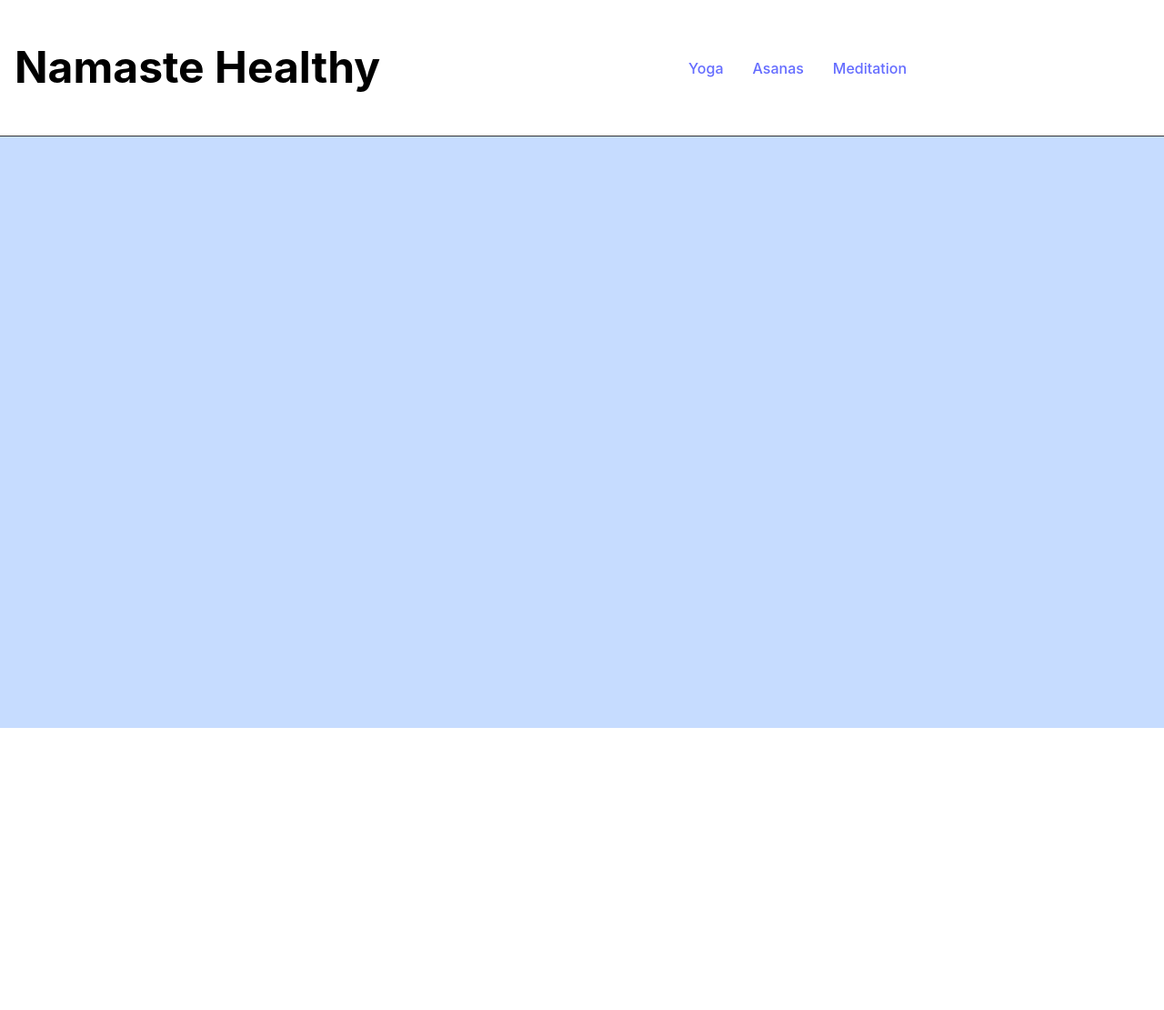
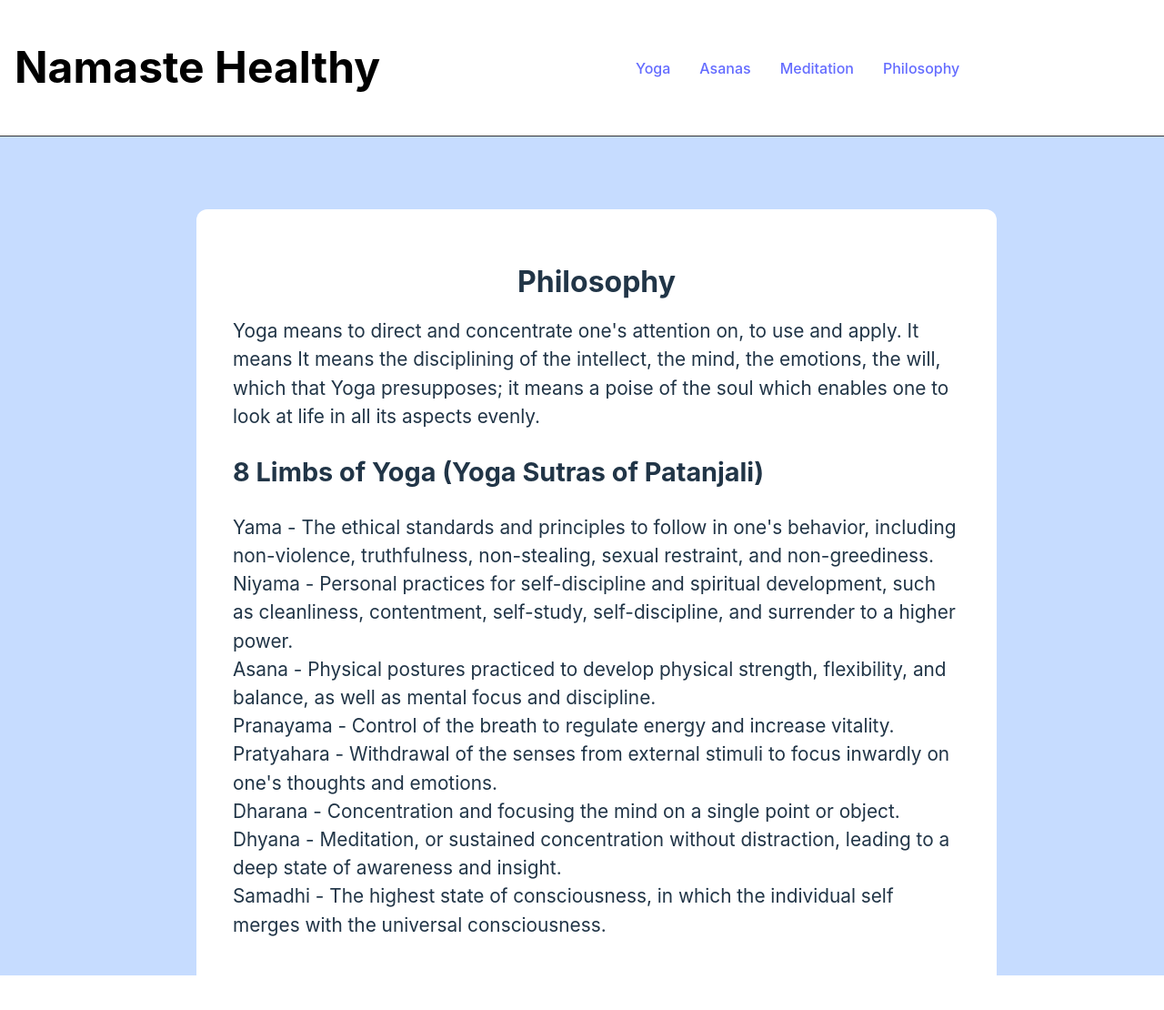
Before and after one commit to lawjonathan17/namaste-healthy, a React (Vite) app in the folder namaste-fe/: page /philosophy in a window 1280 px wide. Shown: the top 1110 px of the page at 91% size. Before the commit the page ends 800 px from the top, so only its background shows below. Built offline with nearby package versions, Linux system fonts and the light colour scheme.

Commit message:
Add Philosophy page

```diff
--- a/namaste-fe/src/App.tsx
+++ b/namaste-fe/src/App.tsx
@@ -8,7 +8,7 @@ import { Link, Routes, Route } from "react-router-dom"
 import Asanas from "./pages/asanas"
 import { Yoga } from "./pages/yoga"
 import { Meditation } from "./pages/meditation"
-
+import { Philosophy } from "./pages/philosophy"
 
 
 
@@ -25,6 +25,7 @@ function App() {
               <li className="menu-li"><Link to="/">Yoga</Link></li>
               <li className="menu-li"><Link to="/asanas">Asanas</Link></li>
               <li className="menu-li"><Link to="/meditation">Meditation</Link></li>
+              <li className="menu-li"><Link to="/philosophy">Philosophy</Link></li>
             </ul>
           </nav>
         </div>
@@ -43,6 +44,7 @@ function App() {
         <Route path="/" element={<Yoga />} />
         <Route path="/asanas" element={<Asanas />} />
         <Route path="/meditation" element={<Meditation />} />
+        <Route path="/philosophy" element={<Philosophy />} />
       </Routes>
     </>
 
--- /dev/null
+++ b/namaste-fe/src/pages/philosophy.tsx
@@ -0,0 +1,53 @@
+import { $Body, $Header, $Text, $Topic } from "./common"
+
+export function Philosophy() {
+
+    const renderEightLimbs = () => {
+        return (
+            <>
+
+                <$Text>
+                    Yoga means to direct and concentrate one's attention on, to use and apply. It means It means the disciplining of the intellect, the mind, the emotions, the will, which that Yoga presupposes; it means a poise of the soul which enables one to look at life in all its aspects evenly.
+                </$Text>
+
+                <$Topic>
+                    8 Limbs of Yoga (Yoga Sutras of Patanjali)
+                </$Topic>
+
+                <$Text>
+                Yama - The ethical standards and principles to follow in one's behavior, including non-violence, truthfulness, non-stealing, sexual restraint, and non-greediness.
+                <br/>
+                Niyama - Personal practices for self-discipline and spiritual development, such as cleanliness, contentment, self-study, self-discipline, and surrender to a higher power.
+                <br/>
+                Asana - Physical postures practiced to develop physical strength, flexibility, and balance, as well as mental focus and discipline.
+                <br/>
+
+                Pranayama - Control of the breath to regulate energy and increase vitality.
+                <br/>
+
+                Pratyahara - Withdrawal of the senses from external stimuli to focus inwardly on one's thoughts and emotions.
+                <br/>
+
+                Dharana - Concentration and focusing the mind on a single point or object.
+                <br/>
+
+
+
+                Dhyana - Meditation, or sustained concentration without distraction, leading to a deep state of awareness and insight.
+                <br/>
+
+                Samadhi - The highest state of consciousness, in which the individual self merges with the universal consciousness.
+                </$Text>
+            </>
+        )
+    }
+
+
+    return (
+        <$Body>
+            <$Header>Philosophy</$Header>
+            {renderEightLimbs()}
+        </$Body>
+
+    )
+}
```
